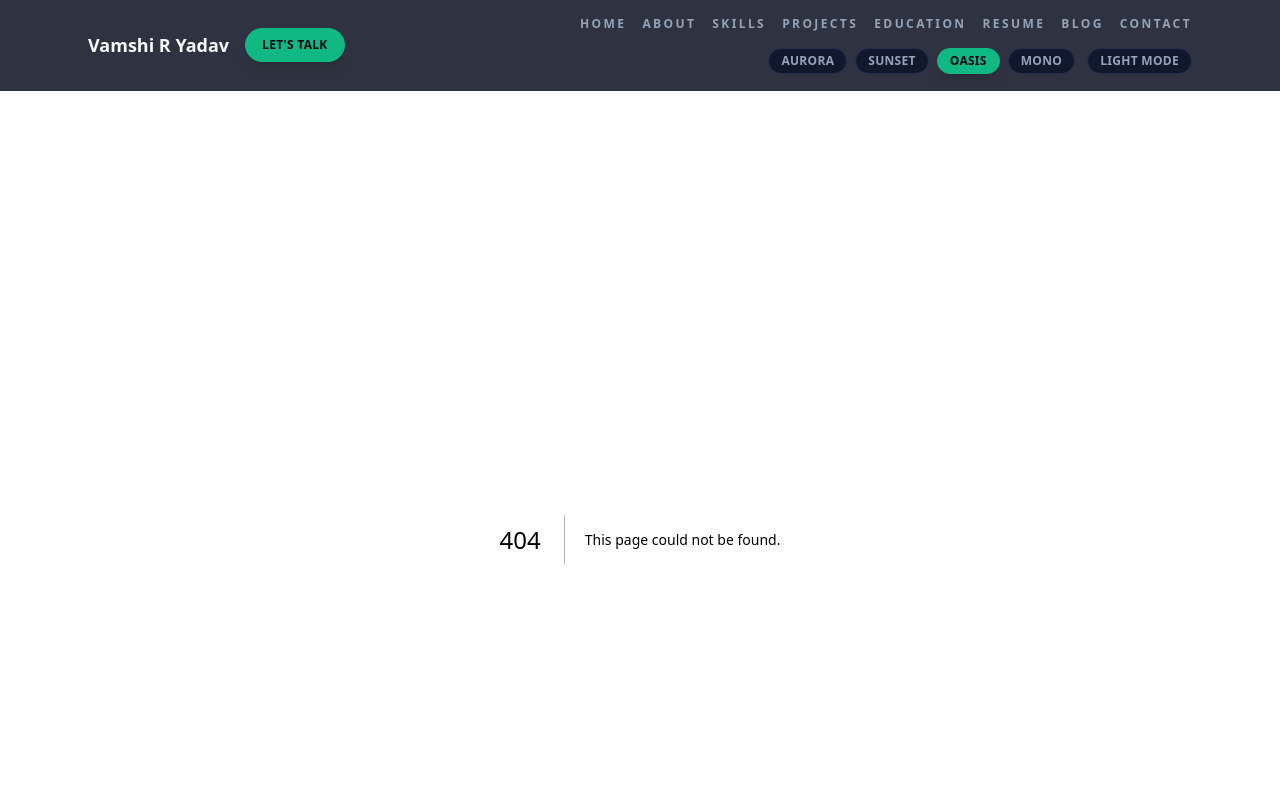
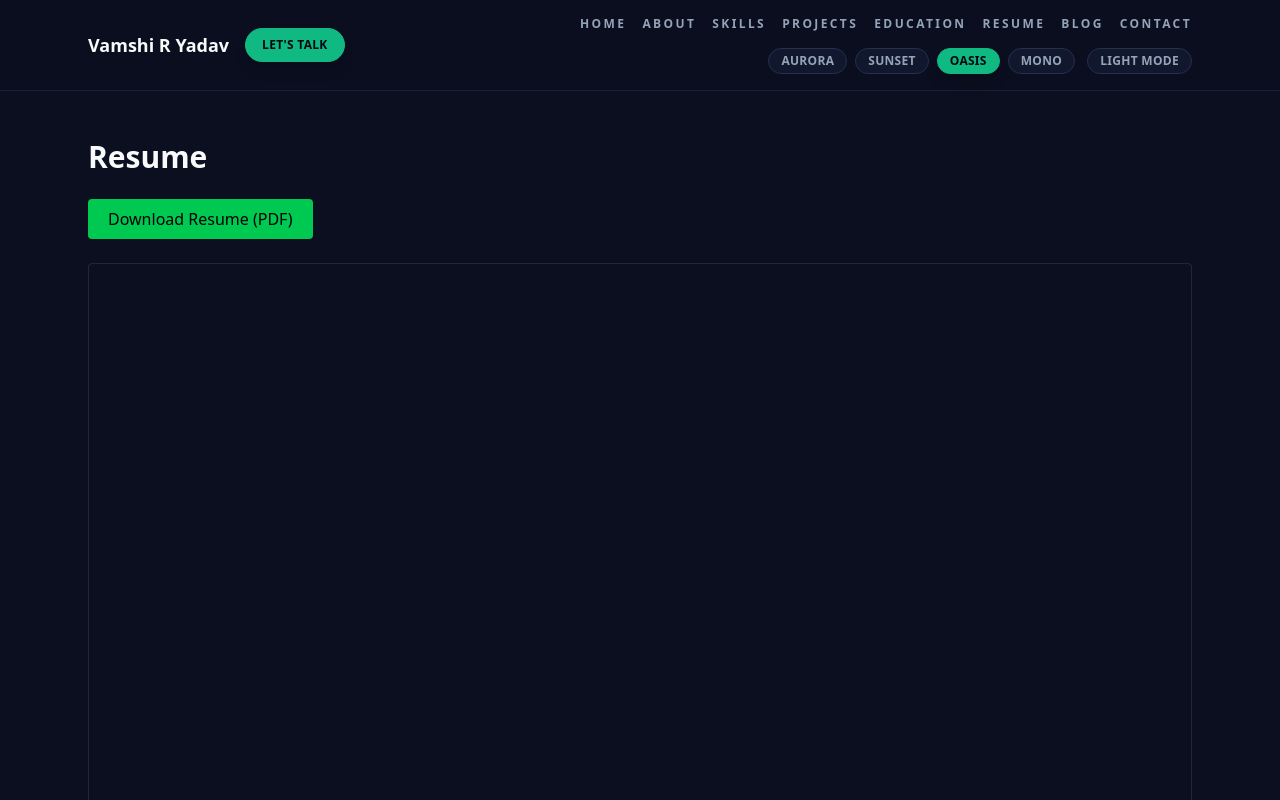
Before and after one commit to vamshir21/vamshiryadav-portfolio, a Next.js app: page /resume in a window 1280 px wide. Before the commit this address had no page. Shown: the top 800 px of the page. Built offline with nearby package versions, Linux system fonts and the light colour scheme.

Commit message:
Add ResumePage component with download link and iframe

```diff
--- /dev/null
+++ b/app/resume/page.tsx
@@ -0,0 +1,20 @@
+export default function ResumePage() {
+  return (
+    <section className="space-y-6">
+      <h1 className="text-3xl font-semibold">Resume</h1>
+
+      <a
+        href="/resume/Vamshi_R_Yadav_Resume.pdf"
+        download
+        className="inline-block rounded bg-green-500 px-5 py-2 font-medium text-black"
+      >
+        Download Resume (PDF)
+      </a>
+
+      <iframe
+        src="/resume/Vamshi_R_Yadav_Resume.pdf"
+        className="h-[80vh] w-full rounded border border-white/10"
+      />
+    </section>
+  );
+}
```
